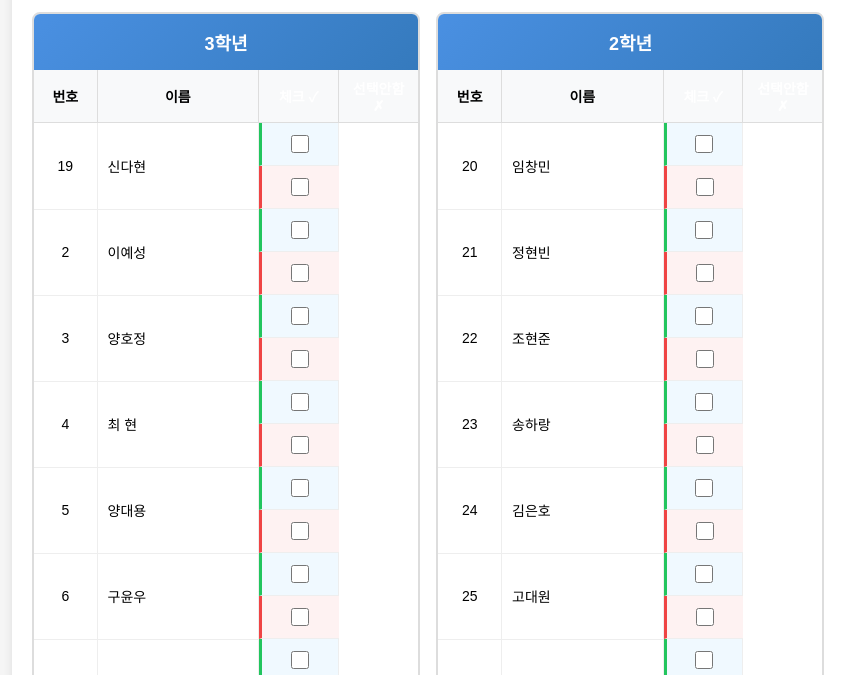
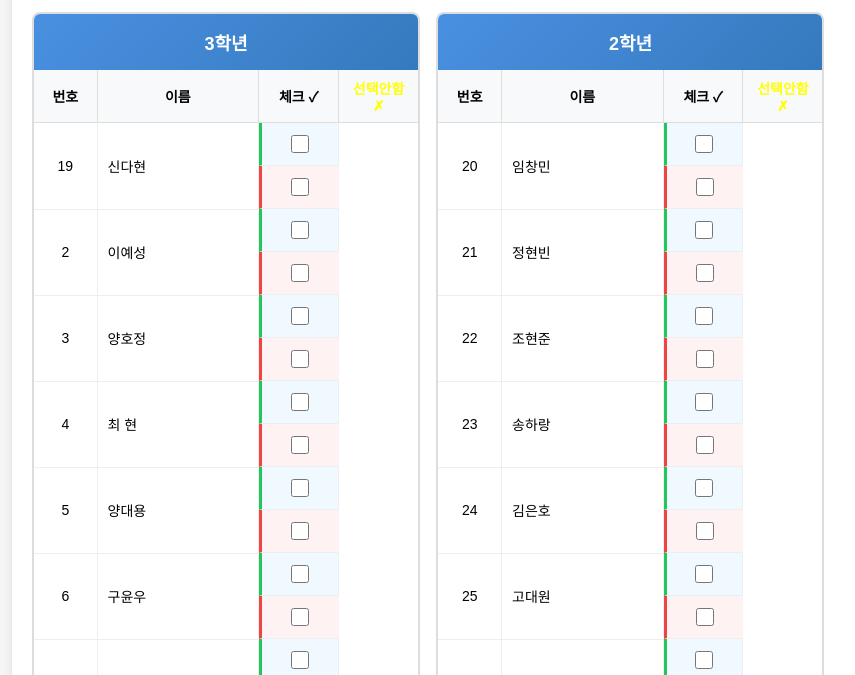
Before and after one commit to lesseps514/sejongSA, a plain HTML site: page index.html in a window 1280 px wide. Shown: the part 125-800 px from the top of the page, without its empty margins (8-863 px from the left). Drawn offline with Linux system fonts and the light colour scheme.

Commit message:
index.html

```diff
--- a/index.html
+++ b/index.html
@@ -124,7 +124,7 @@
 
         .o-header {
             background-color: #22c55e;
-            color: white;
+            color: black;
             font-weight: bold;
         }
 
@@ -136,7 +136,7 @@
 
         .x-header {
             background-color: #ef4444;
-            color: white;
+            color: yellow;
             font-weight: bold;
         }
 
```
